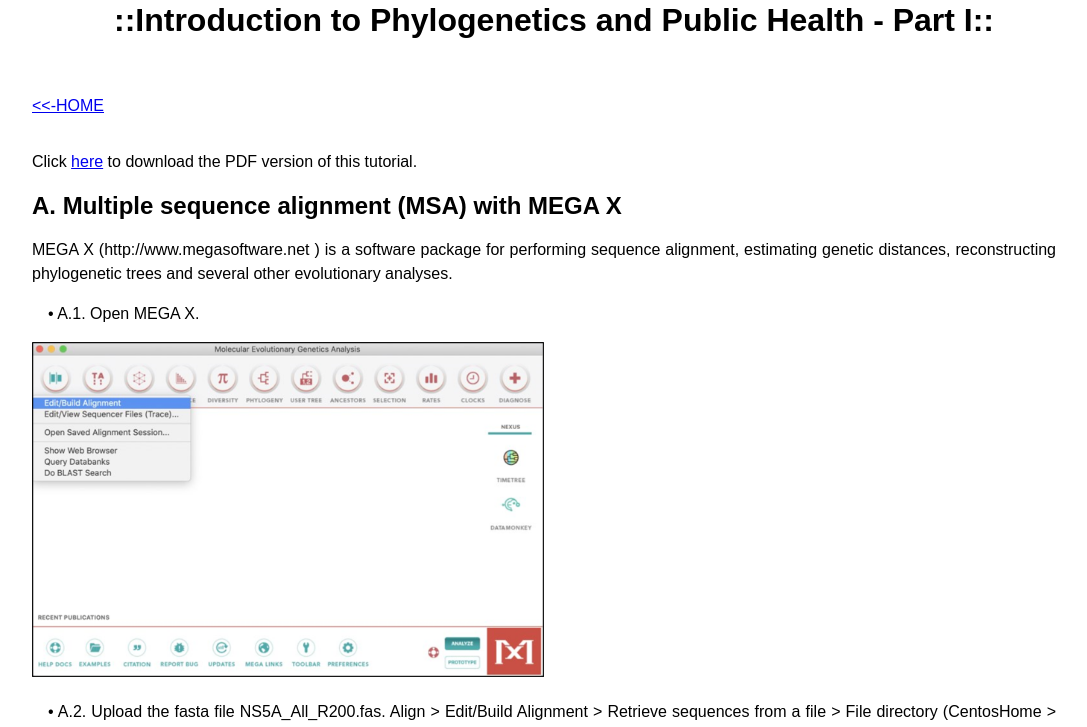
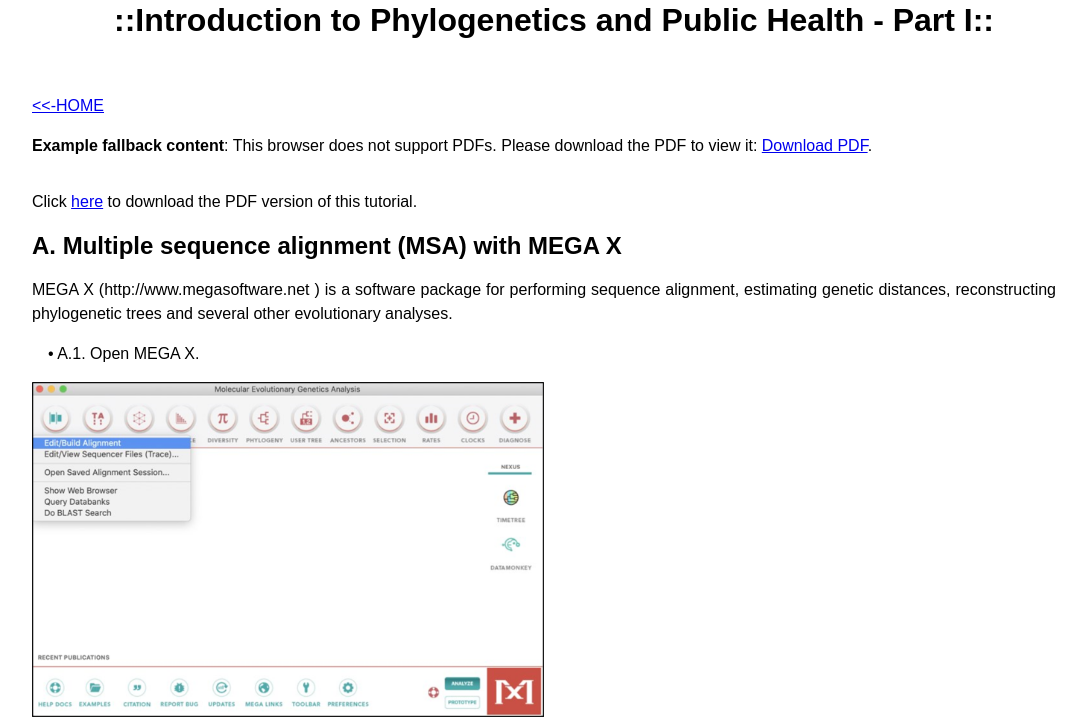
Before and after one commit to jperdigao/PMB, a plain HTML site: page phylogeny_partI.html in a window 1280 px wide. Shown: the part 62-789 px from the top of the page, without its empty margins (96-1183 px from the left). Drawn offline with Linux system fonts and the light colour scheme.

Commit message:
Add files via upload

```diff
--- a/phylogeny_partI.html
+++ b/phylogeny_partI.html
@@ -31,12 +31,12 @@
 </div>
 
 <a href="index.html" target="_blank"><<-HOME</a>
-<!-- <div>
-<object data="pdfs/M2_Assembly.pdf#page=1" type="application/pdf" width="100%" height="500px">
+<div>
+<object data="pdfs/M4_PhylogeneticsI.pdf#page=1" type="application/pdf" width="100%" height="500px">
           <p><b>Example fallback content</b>: This browser does not support PDFs. Please download the PDF to view it:
           <a href="pdfs/M2_Assembly.pdf">Download PDF</a>.</p>
 </object>
-</div> -->
+</div>
 
 
 <div class="container2" >
```
